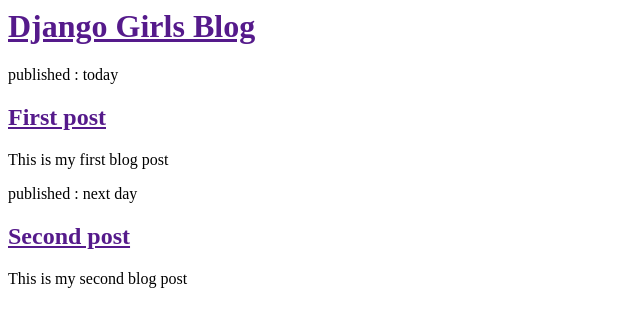
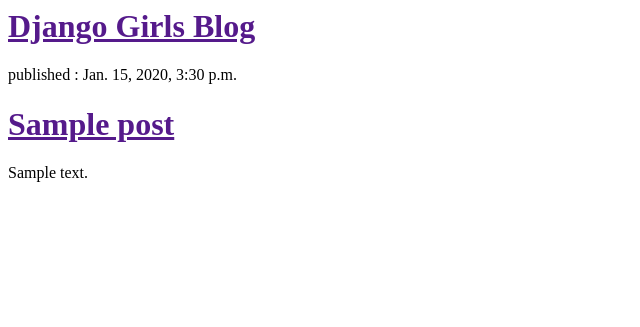
Before and after one commit to kalyanit17/my-first-blog, a Django app: template blog/templates/blog/post_list.html in a window 1280 px wide. Shown: the top 327 px of the page, without its empty margins (0-640 px from the left). Run offline with Django 3.2, Linux system fonts and the light colour scheme; the template is opened without the code that fills it: values that come from a table or form of the project are taken from there, others are empty; tables that the repository leaves empty hold one stand-in row (values such as "Sample post").

Commit message:
latest changes

```diff
--- a/blog/templates/blog/post_list.html
+++ b/blog/templates/blog/post_list.html
@@ -6,15 +6,10 @@
 <div>
 <h1><a href="">Django Girls Blog</a></h1>
 </div>
-<div>
-<p>published : today</p>
-<h2><a href="">First post</a></h2>
-<p>This is my first blog post</p>
-</div>
-<div>
-<p>published : next day</p>
-<h2><a href="">Second post</a></h2>
-<p>This is my second blog post</p>
-</div>
+{% for post in posts %}
+<p>published : {{ post.published_date }} </p>
+<h1><a href="">{{post.title}}</a></h1>
+<p>{{post.text|linebreaksbr}}</p>
+{% endfor %}
 </body>
 </html>
--- a/blog/views.py
+++ b/blog/views.py
@@ -1,6 +1,8 @@
 from django.shortcuts import render
-from django.http import HttpResponse
+from django.utils import timezone
+from .models import Post
 
 def post_list(request):
- return render(request,"blog/post_list.html",{})
+ posts = Post.objects.filter(published_date__lte=timezone.now()).order_by('-published_date')
+ return render(request,"blog/post_list.html",{'posts' : posts})
 # Create your views here.
```
